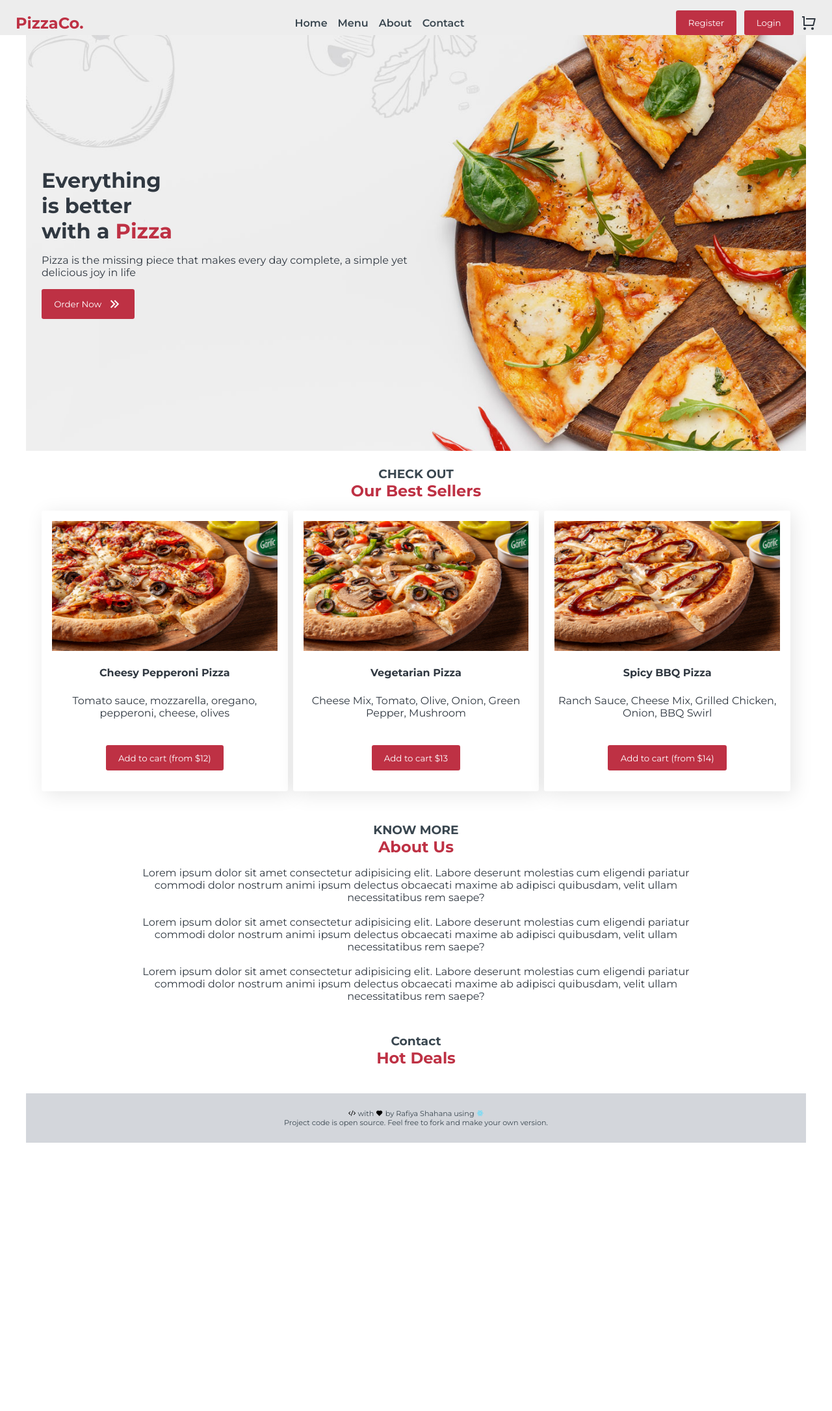
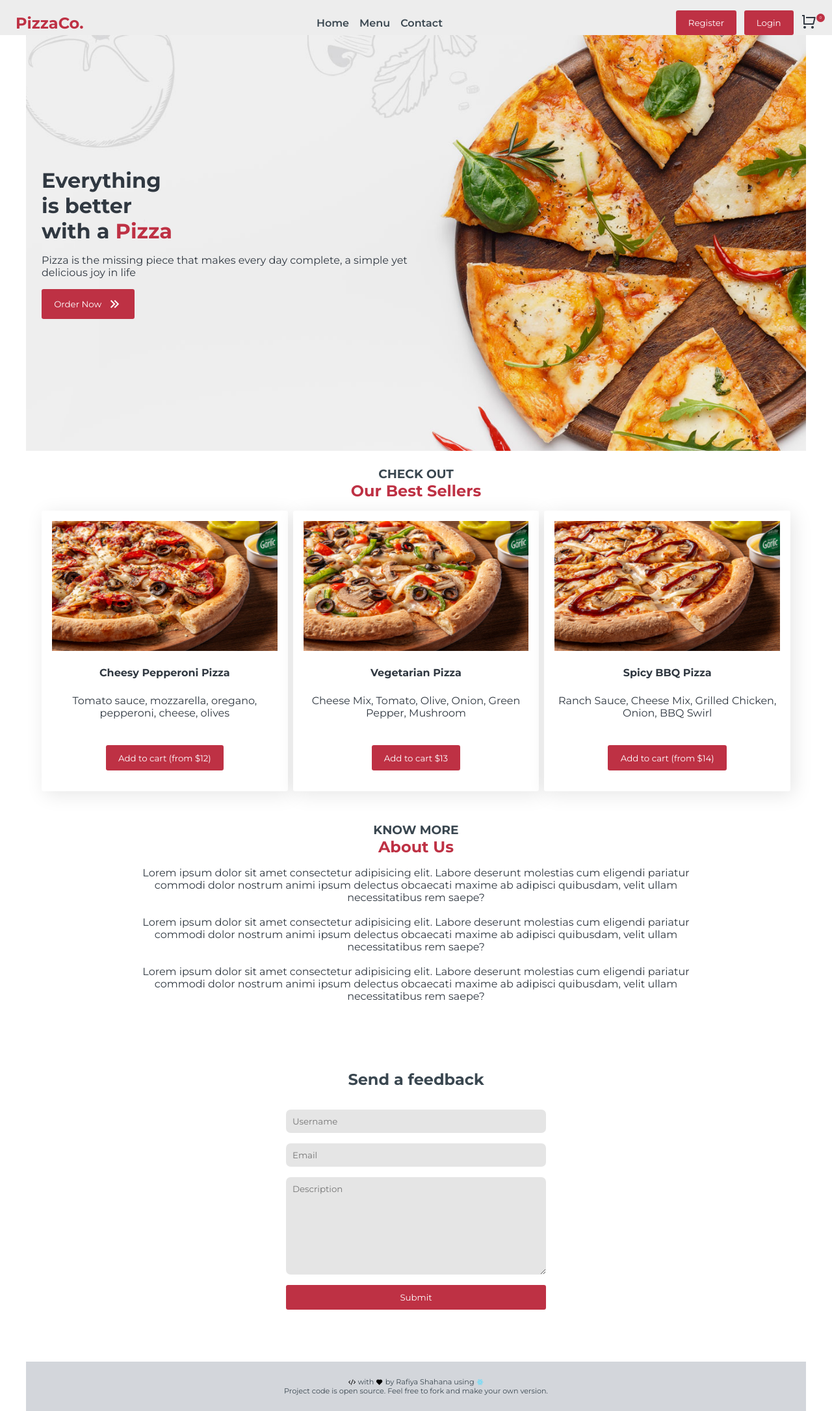
Before and after one commit to rafiyashahana/pizza-app-react, a React (Create React App) app: page / in a window 1280 px wide. Shown: the whole page at 65% size. Before the commit the page ends 1759 px from the top, so only its background shows below. Built offline with nearby package versions, Linux system fonts and the light colour scheme.

Commit message:
added contact component and fix/ cart slider & nav

```diff
--- a/src/components/contact/Contact.jsx
+++ b/src/components/contact/Contact.jsx
@@ -1,10 +1,16 @@
+import Input from "../../components/input/Input";
+import Button from "../../components/button/Button";
 import styles from "./Contact.module.css";
 const Contact = () => {
   return (
     <div className={styles.container}>
-      <h3>Contact</h3>
-      <h2>Hot Deals</h2>
-      <div className={styles.contact_container}></div>
+      <h2>Send a feedback</h2>
+      <div className={styles.contact_container}>
+        <Input className={styles.inp} placeholder="Username" />
+        <Input className={styles.inp} placeholder="Email" />
+        <textarea className={styles.desc} placeholder="Description" />
+        <Button className={styles.reg_btn}>Submit</Button>
+      </div>
     </div>
   );
 };
--- a/src/components/contact/Contact.module.css
+++ b/src/components/contact/Contact.module.css
@@ -1,18 +1,24 @@
 .container {
-  padding: 1.5rem;
+  padding: 5rem;
   text-align: center;
 }
-.container h3 {
+.container h2 {
   color: var(--dark);
-}
-.container h2 {
-  color: var(--red);
-  margin-bottom: 1rem;
+  margin-bottom: 2rem;
 }
 
 .contact_container {
+  margin: 0 auto;
   display: flex;
-  align-items: center;
-  justify-content: center;
-  gap: 0.2rem;
+  flex-direction: column;
+  width: 400px;
+  gap: 1rem;
 }
+.desc {
+  height: 150px;
+  border-radius: 7px;
+  background-color: rgba(0, 0, 0, 0.1);
+  outline: none;
+  border: none;
+  padding: 10px;
+}
--- a/src/components/navbar/Navbar.jsx
+++ b/src/components/navbar/Navbar.jsx
@@ -26,24 +26,26 @@ const Navbar = () => {
           <li>
             <Link to="/menu">Menu</Link>
           </li>
-          <li>
-            <a href="#about">About</a>
-          </li>
+
           <li>
             <Link to="/contact">Contact</Link>
           </li>
         </ul>
         <div className={styles.btn_container}>
-          <Button className={styles.btn} onClick={() => handleRegister()}>
+          <Button className={styles.btn} onClick={handleRegister}>
             Register
           </Button>
-          {showRegister && <Register onClose={() => setShowRegister(false)} />}
           {/* <h3>Hello, User</h3> */}
           <Button className={styles.btn} onClick={handleLogin}>
             Login
           </Button>
+          <div className={styles.cartIcon}>
+            <RiShoppingCartLine onClick={handleShowCartSlider} />
+            <span>0</span>
+          </div>
+
+          {showRegister && <Register onClose={() => setShowRegister(false)} />}
           {showLogin && <Login onClose={() => setShowLogin(false)} />}
-          <RiShoppingCartLine onClick={handleShowCartSlider} />
           {showCartSlider && (
             <CartSlider isOpen={() => setShowCartSlider(false)} />
           )}
--- a/src/components/navbar/Navbar.module.css
+++ b/src/components/navbar/Navbar.module.css
@@ -26,3 +26,20 @@ a {
   align-items: center;
   gap: 0.7rem;
 }
+
+.cartIcon {
+  cursor: pointer;
+  position: relative;
+}
+
+.cartIcon span {
+  position: absolute;
+  background-color: var(--red);
+  padding: 0.2rem;
+  border-radius: 2rem;
+  font-size: 0.35rem;
+  width: 0.8rem;
+  height: 0.8rem;
+  text-align: center;
+  color: #fff;
+}
```
